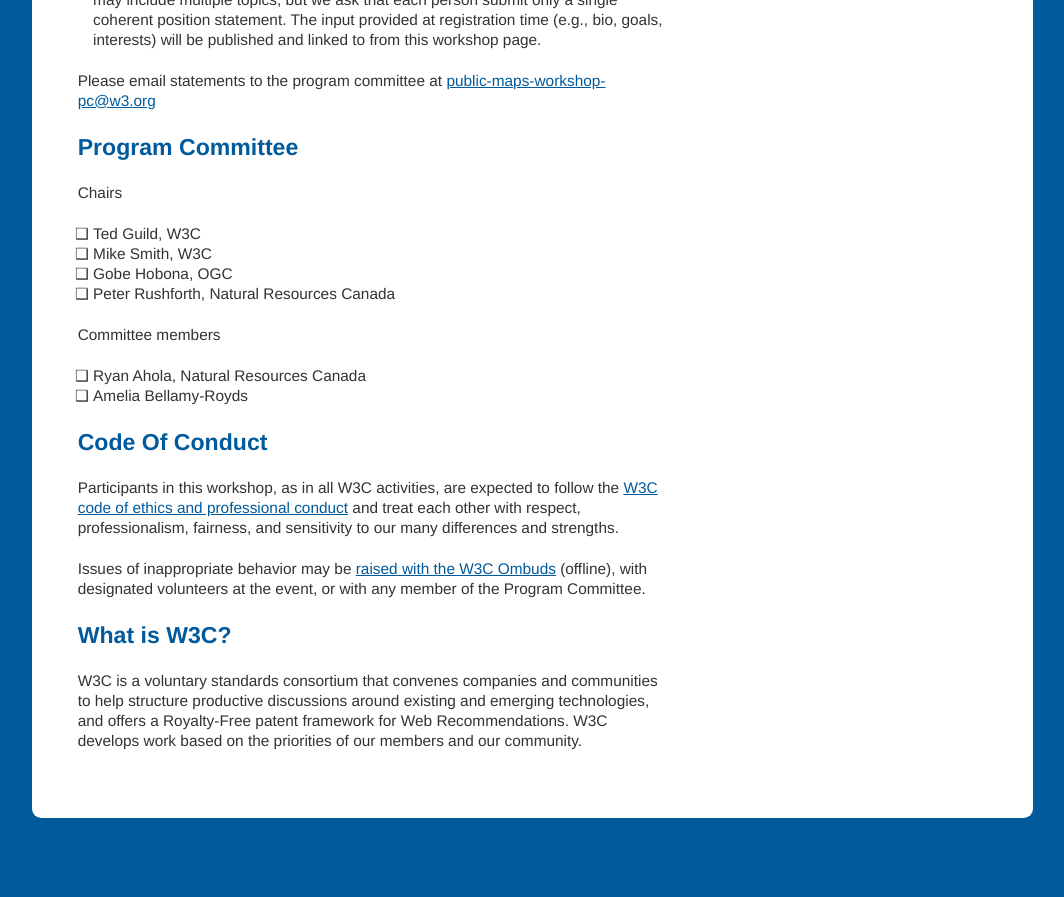
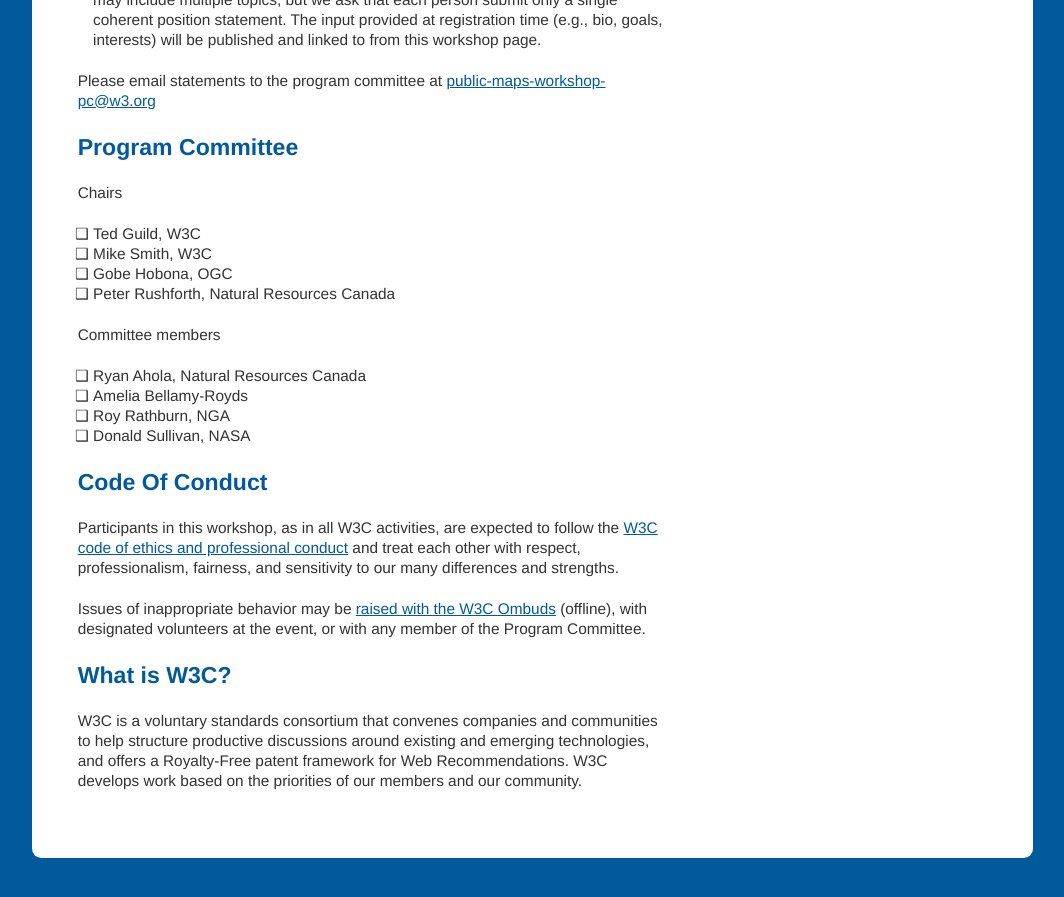
Before and after one commit to Maps4HTML/Maps4HTML-Workshop-2020, a Jekyll site: the page built from call-for-participation.html, in a window 1280 px wide and 900 px high, scrolled down 2264 px. Shown: the top 897 px of the window, without its empty margins (108-1172 px from the left). Built offline with Jekyll 4.4.1, drawn with Linux system fonts in a browser that asks for light colours; before the commit the page ends 3124 px from its top, so only the background shows below that.

Commit message:
update committee

```diff
--- a/call-for-participation.html
+++ b/call-for-participation.html
@@ -121,6 +121,8 @@
 <ul>
   <li>Ryan Ahola, Natural Resources Canada</li>
   <li>Amelia Bellamy-Royds</li>
+  <li>Roy Rathburn, NGA</li>
+  <li>Donald Sullivan, NASA</li>
 </ul>
 
 <h2>Code Of Conduct</h2>
```
